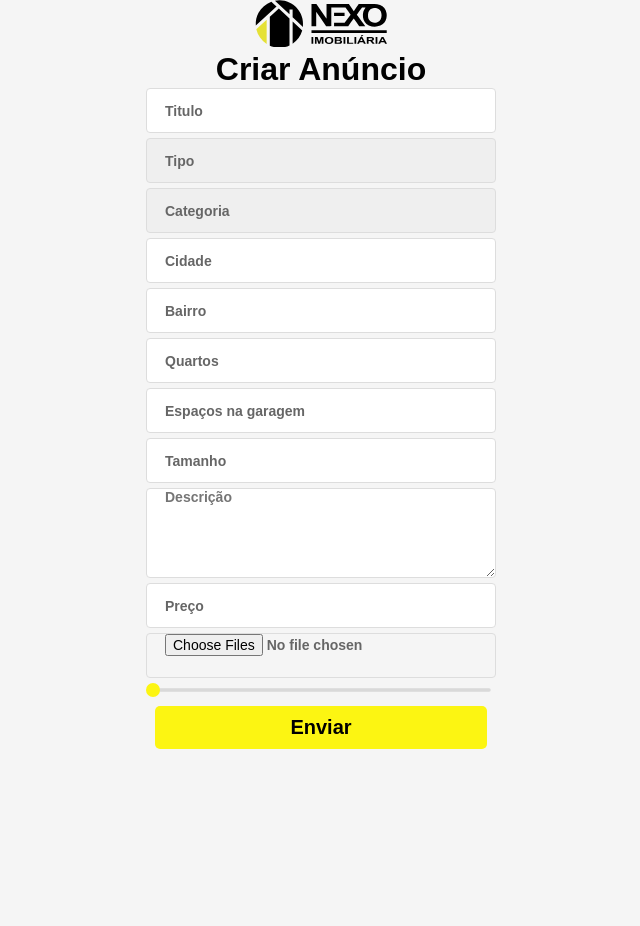
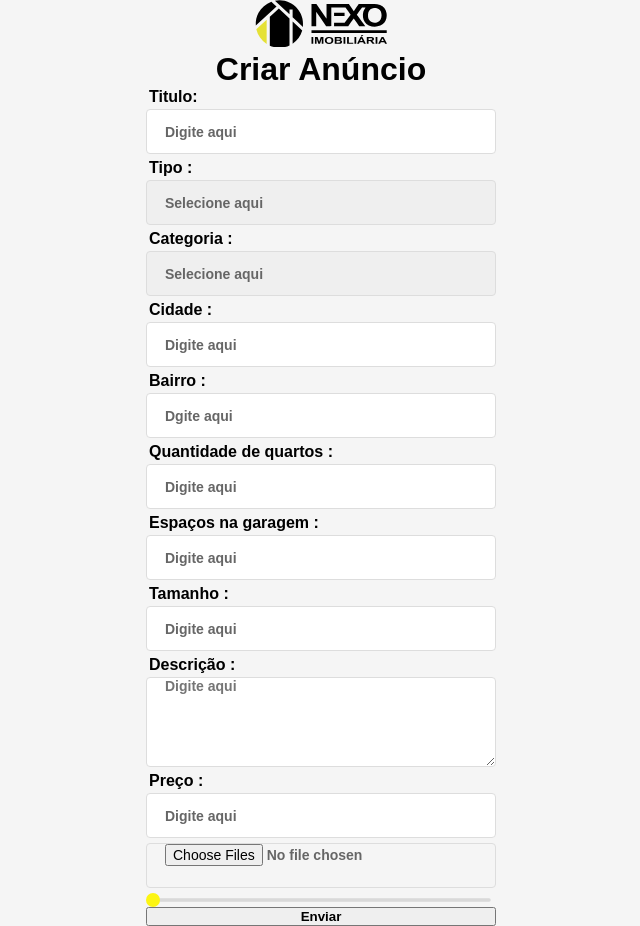
Before and after one commit to gabrielrab/nexo-front-end, a React (Create React App) app: page /create in a window 1280 px wide. Shown: the whole page, without its empty margins (319-959 px from the left). Before the commit the page ends 800 px from the top, so only its background shows below. Built offline with nearby package versions, Linux system fonts and the light colour scheme; sample sign-in values are in the browser's storage.

Commit message:
Init alter

```diff
--- a/src/pages/Busca.css
+++ b/src/pages/Busca.css
@@ -25,13 +25,6 @@ nav .search ul li{
     justify-content: center;
     align-items: center;
     flex-direction: column;
-}
-
-nav .search ul li:nth-child(1){
-    display: flex;
-    justify-content: center;
-    align-items: center;
-    flex-direction: row;
 }
 
 nav .search ul li label{
--- a/src/pages/Busca.js
+++ b/src/pages/Busca.js
@@ -15,8 +15,6 @@ export default function Busca() {
   const [original, setOriginal] = useState([]); //recebe os valores da API sem nenhum filtro
   const [products, setProducts] = useState([]); //aqui deve receber os valores após o filtro
   const [apply, setApply] = useState(false);
-  const [alugar, setAlugar] = useState(false);
-  const [comprar, setComprar] = useState(false);
 
   useEffect(() => {
     async function loadProducts() {
@@ -29,6 +27,8 @@ export default function Busca() {
   async function handleChange(event) {
     event.preventDefault();
     const { value, name } = event.target;
+
+    debugger;
 
     let filtered;
 
@@ -52,9 +52,13 @@ export default function Busca() {
 
     apply === false
       ? (filtered = original.filter(el => {
-          const lc = el[name].toLowerCase();
-          const filter = value.toLowerCase();
-          return lc.includes(filter);
+          const comp = `${el["district"]}${el["city"]}`.toLocaleLowerCase();
+
+          let filtered = comp.includes(value.toLocaleLowerCase());
+
+          if (filtered === true) {
+            return filtered;
+          }
         }))
       : (filtered = products.filter(el => {
           const lc = el[name].toLowerCase();
@@ -64,30 +68,6 @@ export default function Busca() {
 
     setApply(true);
     await setProducts(filtered);
-  }
-
-  async function handleAlugar() {
-    let filtered;
-    apply === false
-      ? (filtered = original.filter(el => el["option"] === "alugar"))
-      : (filtered = products.filter(el => el["option"] === "alugar"));
-
-    setApply(true);
-    await setProducts(filtered);
-    setAlugar(true);
-    setComprar(false);
-  }
-
-  async function handleComprar() {
-    let filtered;
-    apply === false
-      ? (filtered = original.filter(el => el["option"] === "comprar"))
-      : (filtered = products.filter(el => el["option"] === "comprar"));
-
-    setApply(true);
-    await setProducts(filtered);
-    setAlugar(false);
-    setComprar(true);
   }
 
   async function handleNumero(event) {
@@ -114,17 +94,23 @@ export default function Busca() {
         <div className="search">
           <ul>
             <li>
-              O que você está procurando ?
-              <button className="btn1" onClick={handleAlugar}>
-                Alugar
-              </button>
-              <button className="btn1" onClick={handleComprar}>
-                Comprar
-              </button>
+              O que você está procurando ?<br />
+              <label>
+                <select
+                  className="no-border"
+                  name="option"
+                  onChange={handleChange}
+                >
+                  <option hidden>Selecione</option>
+                  <option value="alugar">Alugar</option>
+                  <option value="comprar">Comprar</option>
+                </select>
+              </label>
             </li>
 
             <li>
-              Em qual local ?<br />
+              Cidade:
+              <br />
               <label>
                 <input
                   type="text"
--- a/src/pages/Create.css
+++ b/src/pages/Create.css
@@ -10,9 +10,14 @@
 .create-container form{
     width: 100vw;
     max-width: 350px;
-    text-align: center;
+    text-align: left;
     display: flex;
     flex-direction: column;
+}
+
+.create-container form label{
+    margin-bottom: 3px;
+    margin-left: 3px;
 }
 
 .create-container form input{
--- a/src/pages/Create.js
+++ b/src/pages/Create.js
@@ -71,52 +71,66 @@ export default function() {
         <div class="form-group">
           <ToastContainer />
         </div>
+        <label>Titulo:</label>
         <input
           name="label"
-          placeholder="Titulo"
+          placeholder="Digite aqui"
           onChange={handleChange}
           required
         />
+        <label>Tipo :</label>
         <select name="option" onChange={handleChange}>
-          <option hidden>Tipo</option>
+          <option hidden>Selecione aqui</option>
           <option value="alugar">Alugar</option>
           <option value="comprar">Comprar</option>
         </select>
+        <label>Categoria :</label>
         <select name="category" onChange={handleChange}>
-          <option hidden>Categoria</option>
+          <option hidden>Selecione aqui</option>
           <option>Casa</option>
           <option>Apartamento</option>
           <option>Lote</option>
         </select>
-        <input name="city" placeholder="Cidade" onChange={handleChange} />
-        <input name="district" placeholder="Bairro" onChange={handleChange} />
+        <label>Cidade :</label>
+        <input name="city" placeholder="Digite aqui" onChange={handleChange} />
+        <label>Bairro :</label>
+        <input
+          name="district"
+          placeholder="Dgite aqui"
+          onChange={handleChange}
+        />
+        <label>Quantidade de quartos :</label>
         <input
           type="number"
           name="bedrooms"
-          placeholder="Quartos"
+          placeholder="Digite aqui"
           onChange={handleChange}
         />
+        <label>Espaços na garagem :</label>
         <input
           type="number"
           name="parkingSpaces"
-          placeholder="Espaços na garagem"
+          placeholder="Digite aqui"
           onChange={handleChange}
         />
+        <label>Tamanho :</label>
         <input
           type="number"
           name="size"
-          placeholder="Tamanho"
+          placeholder="Digite aqui"
           onChange={handleChange}
         />
+        <label>Descrição :</label>
         <textarea
           name="description"
-          placeholder="Descrição"
+          placeholder="Digite aqui"
           onChange={handleChange}
         />
+        <label>Preço :</label>
         <input
           type="number"
           name="price"
-          placeholder="Preço"
+          placeholder="Digite aqui"
           onChange={handleChange}
         />
         <input
--- a/src/routes.js
+++ b/src/routes.js
@@ -3,7 +3,6 @@ import { BrowserRouter, Route, Redirect } from "react-router-dom";
 
 import { isAutenticated } from "./services/auth";
 
-import Main from "./pages/Main";
 import Busca from "./pages/Busca";
 import Login from "./pages/Login";
 import Create from "./pages/Create";
@@ -31,7 +30,7 @@ const PrivatedRoute = ({ component: Component, ...rest }) => (
 export default function Routes() {
   return (
     <BrowserRouter>
-      <Route path="/" exact component={Main} />
+      <Route path="/" exact component={Busca} />
       <Route path="/busca" component={Busca} />
       <Route path="/alugar" component={Alugar} />
       <Route path="/comprar" component={Comprar} />
```
